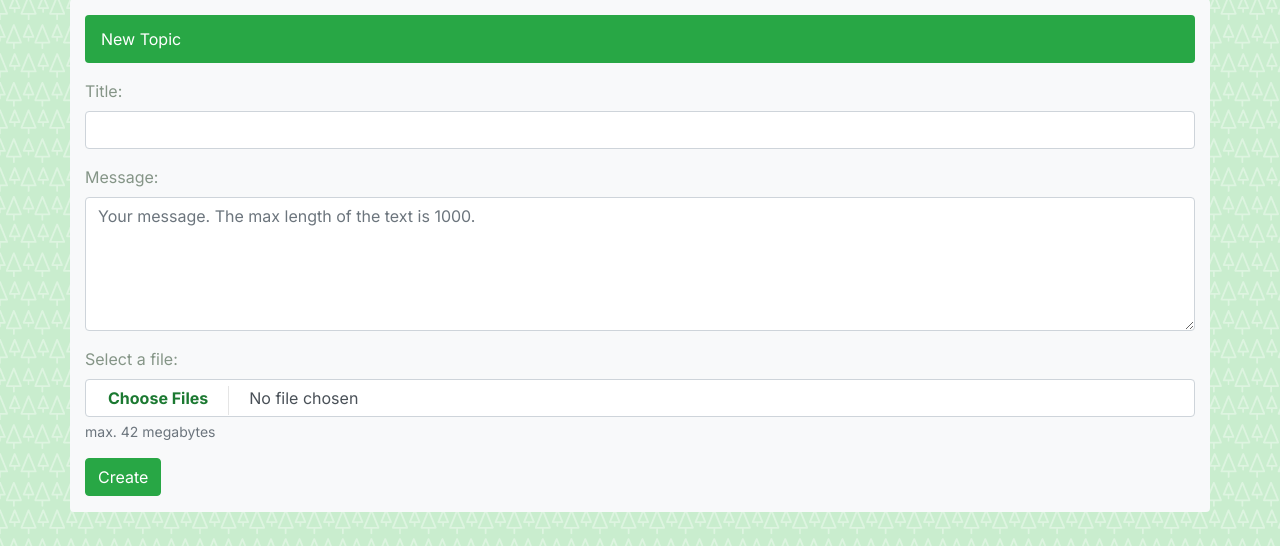
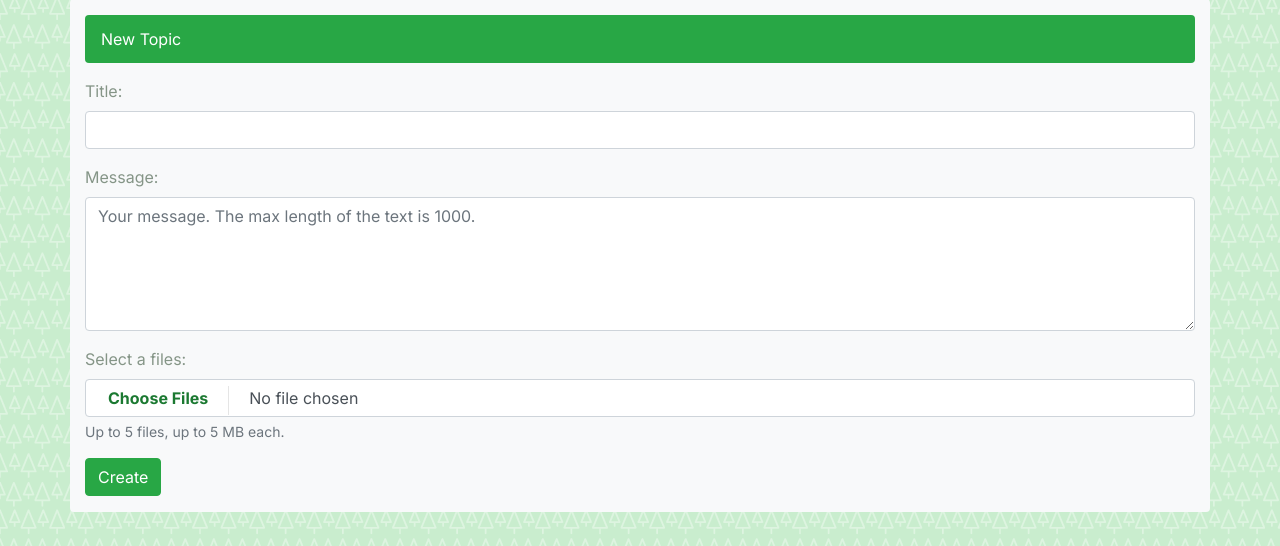
Before and after one commit to eugder/teamglade, a Django app: template teamglade/rooms/templates/new_topic.html in a window 1280 px wide. Shown: the part 123-669 px from the top of the page. Run offline with Django 4.2, Linux system fonts and the light colour scheme; the template is opened without the code that fills it: values that come from a table or form of the project are taken from there, others are empty; some libraries are stand-ins or nearby versions.

Commit message:
uploading files limits added

```diff
--- a/teamglade/rooms/forms.py
+++ b/teamglade/rooms/forms.py
@@ -30,8 +30,8 @@ class NewTopicForm(forms.Form):
         # help_text='The max length of the text is 1000.',
     )
     files = MultipleFileField(
-        label='Select a file',
-        help_text='max. 42 megabytes',
+        label='Select a files',
+        help_text='Up to 5 files, up to 5 MB each.',
         widget=MultipleFileInput(attrs={"multiple": True}), required=False
     )
 
--- a/teamglade/rooms/static/rooms.css
+++ b/teamglade/rooms/static/rooms.css
@@ -59,3 +59,7 @@ input[type=file]::file-selector-button:hover {
     border-color: #b9dac1;*/
     box-shadow: 0px 2px 3px 1px #92ad99;
 }
+
+#error_field {
+	color: red;
+}
--- a/teamglade/rooms/templates/new_topic.html
+++ b/teamglade/rooms/templates/new_topic.html
@@ -35,8 +35,8 @@
       <label for="id_message">Message</label>
       <textarea class="form-control" id="id_message" name="message" rows="5"></textarea>
     </div> -->
-    <p id="error_field">
-    </p>
+    <p id="error_field"></p>
+
     <button type="submit" class="btn btn-success">Create</button>
   </form>
 </div>
@@ -47,15 +47,24 @@
 <script>
 const uploadField = document.getElementById("id_files");
 const errorField = document.getElementById("error_field");
-const maximumSize = 20
+const maximumSize = 5242880 /* 5 MB */
+const maximumQuantity = 5
 
 uploadField.onchange = function() {
+  errorField.innerText = "";
+  if(this.files.length > maximumQuantity) {
+    errorField.innerText = "Too many files chosen! You can chose up to 5 files.";
+    this.value = "";
+    this.setAttribute("data-title", "No");
+  }
+
   for(const file of this.files)
     if(file.size > maximumSize) {
       /*alert("File is too big!"); */
-      errorField.innerText = "File(s) is big!"
+      errorField.innerText = "File is too big! You can chose file up to 5 MB.";
       this.value = "";
     }
+
 };
 
 /*uploadField.onchange = function() {
```
